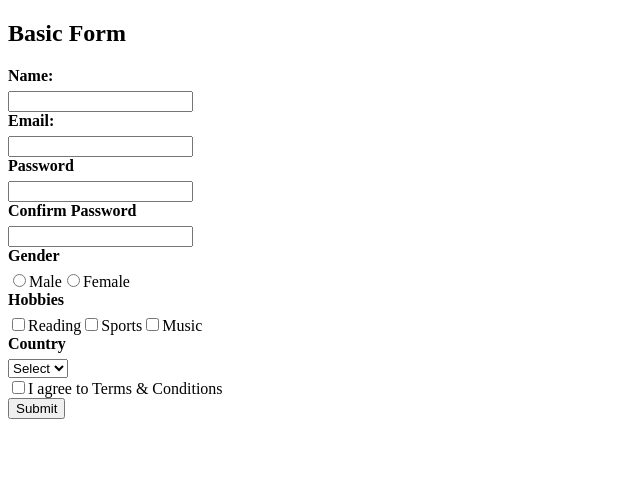
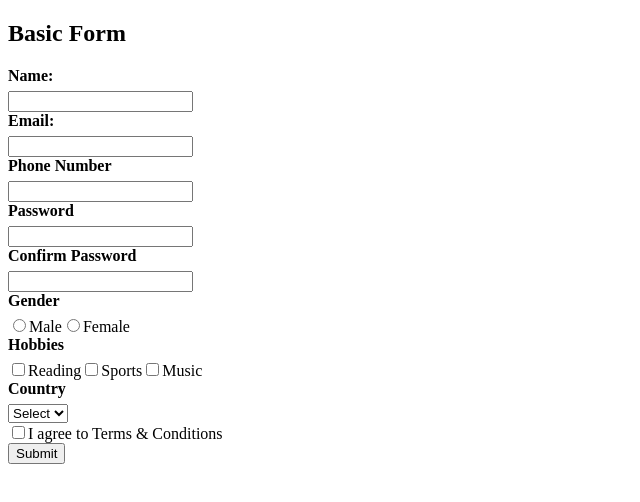
Before and after one commit to Shraddha-2300/invoice-estimate-app, a React (Vite) app: page / in a window 1280 px wide. Shown: the top 502 px of the page, without its empty margins (0-640 px from the left). Built offline with nearby package versions, Linux system fonts and the light colour scheme.

Commit message:
added validation

```diff
--- a/src/App.jsx
+++ b/src/App.jsx
@@ -1,9 +1,9 @@
-  import Practice from "./components/Practice";
+import UserDetails from "./components/UserDetails";
 function App() {
 
   return (
     <div>
-    <Practice/>
+    <UserDetails/>
     </div>
   );
 }
--- a/src/components/Practice.jsx
+++ b/src/components/UserDetails.jsx
@@ -10,6 +10,25 @@ function UserDetails() {
 
     const formData = new FormData(e.target);
     const data = Object.fromEntries(formData.entries());
+
+    const phonePattern = /^[0-9]{10}$/;
+
+    if (!phonePattern.test(data.phone)) {
+      alert("Please enter valid 10-digit phone number");
+      return;
+    }
+
+    if (!formData.has("terms")) {
+      alert("Please accept Terms & Conditions");
+      return;
+    }
+
+    if (data.password !== data.confirmPassword) {
+      alert("Passwords do not match");
+      return;
+    }
+
+    data.terms = formData.has("terms");
 
     printData(data);
   };
@@ -26,6 +45,11 @@ function UserDetails() {
         Email:
       </label>
       <input type="email" name="email" />
+
+      <label className="form-label" htmlFor="phone">
+        Phone Number
+      </label>
+      <input id="phone" type="tel" name="phone" />
 
       <label className="form-label" htmlFor="password">
         Password
```
